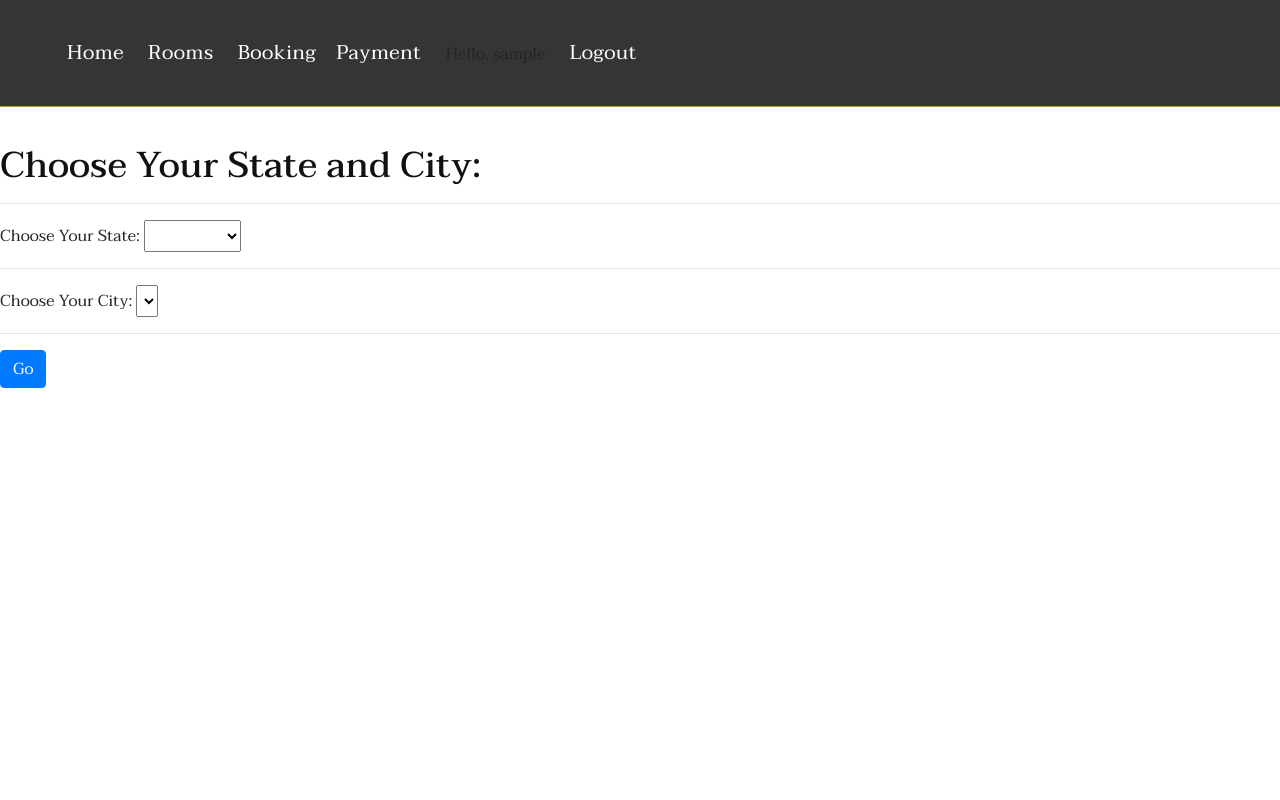
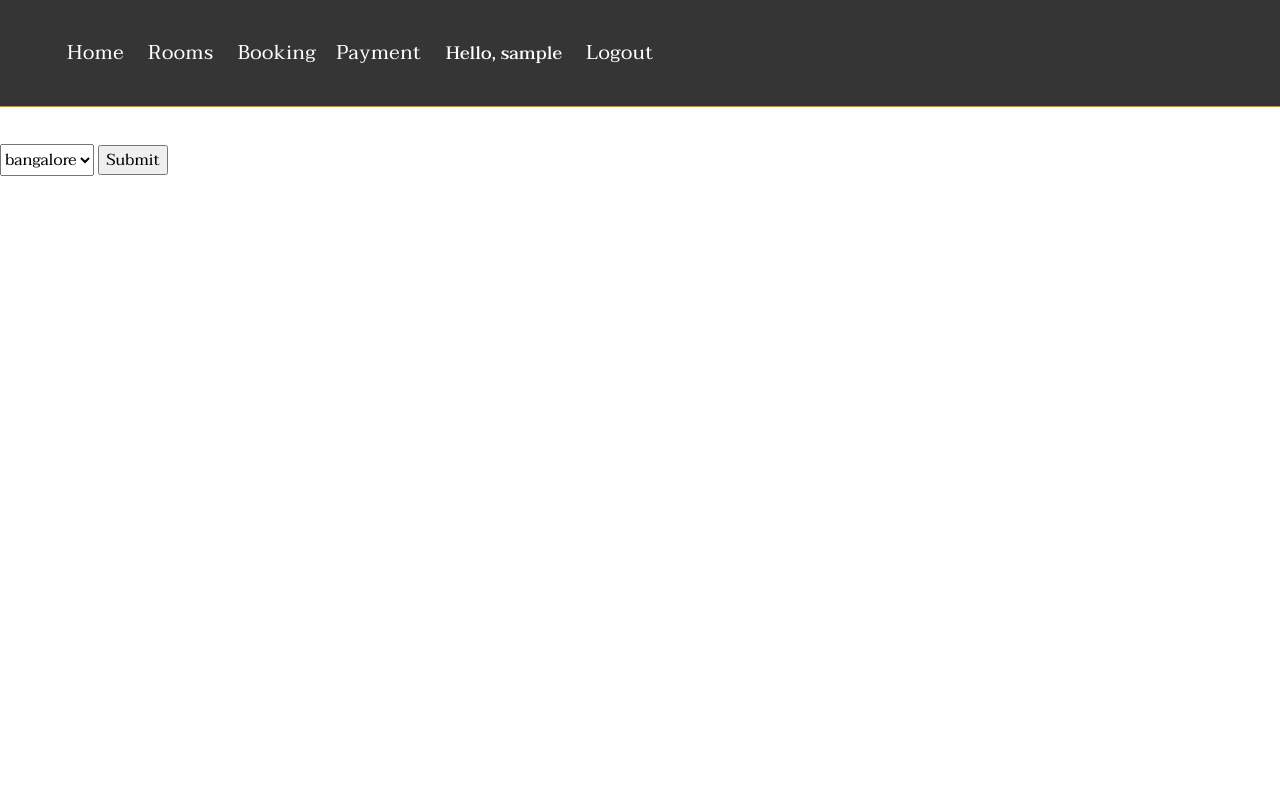
Before and after one commit to prashanthhsn/django_rms, a Django app: page /room in a window 1280 px wide. Run offline with Django 3.2, Linux system fonts and the light colour scheme; the visitor is signed in with stand-in values (Sample User, id 1); lists and menus that the app fills with data are empty; some libraries are stand-ins or nearby versions.

Commit message:
rooms dome

```diff
--- a/rent/views.py
+++ b/rent/views.py
@@ -5,7 +5,6 @@ from django.contrib.auth import authenticate, login, logout
 from django.contrib import messages
 from django.contrib.auth.models import User, auth
 from .models import room
-
 
 def homepage(request):
     return render(request, 'rent/index.html')
@@ -61,4 +60,11 @@ def payment(request):
     return render(request, 'rent/payment.html')
 
 def rooms(request):
-    return render(request, 'rent/room.html')
+    if request.method == "POST":
+        city = request.POST['city']
+        display = room.objects.filter(city = city)
+        view = list(display)
+        context = {'display': view}
+        return render(request, 'rent/room.html', context)
+    else:
+        return render(request, 'rent/room.html')
--- a/template/rent/register.html
+++ b/template/rent/register.html
@@ -55,6 +55,10 @@
             <h3>{{message}}</h3>
         {% endfor %}
         </div>
-        </body>
+        </body><style>
+                h5 {
+                    color: white;
+                }
+            </style>
     </head>
 </html>
--- a/template/rent/room.html
+++ b/template/rent/room.html
@@ -50,7 +50,7 @@
                                         <li><a href="booking">Booking</a>
                                         <li><a href="payment">Payment</a></li>
                                         {% if user.is_authenticated %}
-                                <li><b2>Hello, {{user.username}}</b2></li>
+                                        <li><h5>Hello, {{user.username}}</h5></li>
                                         <li><a href="logout">Logout</a></li>
                                         {% else %}
                                         <li><a href="login">Login</a></li>
@@ -70,22 +70,26 @@
 <br />
 <br />
     <!-- Header End -->
-    <h2>Choose Your State and City:</h2>
+    <form method = "POST" action = "room">
+            {% csrf_token %}
+            <select name = "city" >
+                <option value="bangalore">bangalore</option>
+                <option value="mysore">mysore</option>
+            </select>
+            <input  type = "submit" value="Submit">
+            <br />
+            <br />
+
+            {% for message in display %}
+                <h3>Room:</h3>
+                    <h3>{{message}}</h3>
+                    <div class="float-sm-right">
+                        <a href='booking' input type="submit" class="Register-box1">Book</a>
+                    </div>
+                <br />
                 <hr />
-    Choose Your State:
-    <select id="slct1" name="slct1" onchange="populate(this.id,'slct2')">
-      <option value=""></option>
-      <option value="Karnataka">Karnataka</option>
-      <option value="Maharastra">Mumbai</option>
-    </select>
-    <hr />
-    Choose Your City:
-    <select id="slct2" name="slct2"></select>
-    <hr />
-
-    <input type="submit" class="btn btn-primary" value="Go" onclick="{{ room_display }}">
-
-
+            {% endfor %}
+            </form>
 
     <!-- Js Plugins -->
     <script src="{% static 'rent/js/jquery-3.3.1.min.js' %}"></script>
@@ -97,5 +101,10 @@
     <script src="{% static 'rent/js/owl.carousel.min.js' %}"></script>
     <script src="{% static 'rent/js/main.js' %}"></script>
     <script src="{% static 'rent/js/room.js' %}"></script>
-</body>
+</body><style>
+        h5 {
+            color: white;
+        }
+    </style>
+
 </html>
```
Also changed, not shown: rent/models.py (+7 -2 lines), template/rent/booking.html (+6 -2 lines), template/rent/index.html (+7 -4 lines), template/rent/payment.html (+6 -2 lines), rent/migrations/0001_initial.py, rent/migrations/0002_room_rent.py (added). Lines whose indentation alone changed are shown as unchanged.
